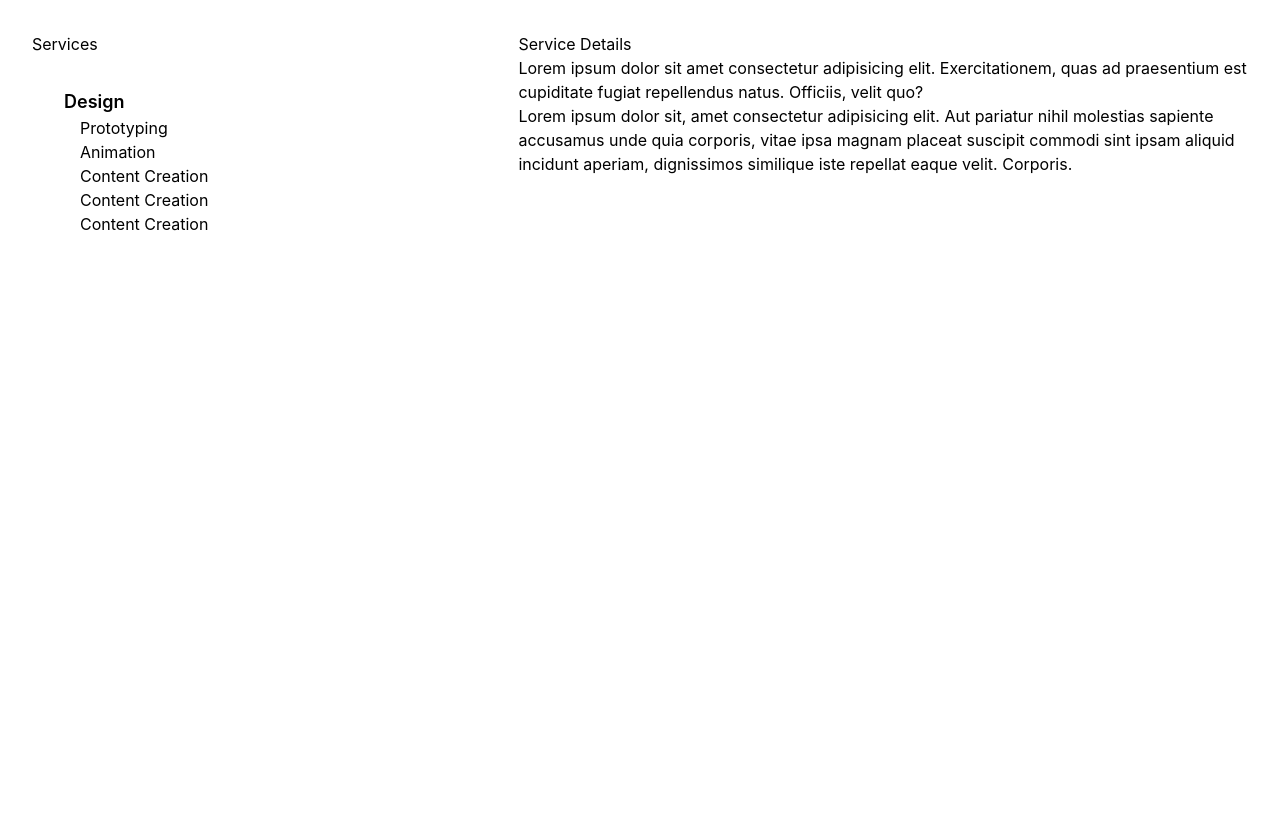
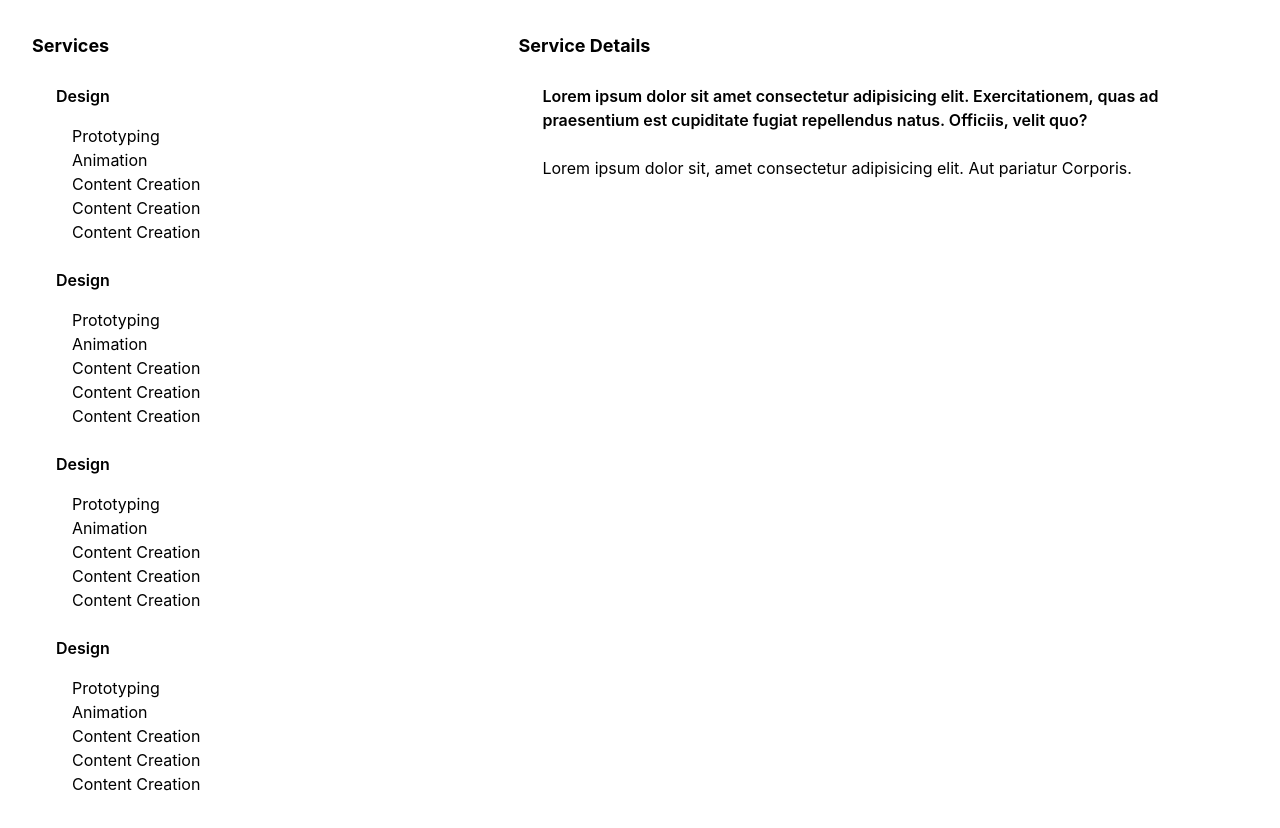
Before and after one commit to salmanahmedx/portfolio-website-react, a React (Create React App) app: page / in a window 1280 px wide. Shown: the top 828 px of the page. Before the commit the page ends 800 px from the top, so only its background shows below. Built offline with nearby package versions, Linux system fonts and the light colour scheme.

Commit message:
Accordion structure complete

```diff
--- a/src/pages/detailsPage/detailsPage.css
+++ b/src/pages/detailsPage/detailsPage.css
@@ -5,6 +5,11 @@
 .service-1,
 .service-2,
 .service-3,
-.service-4 {
-    margin: 2rem;
+.service-4,
+.about-container {
+    margin: 1.5rem;
 }
+
+.subServices {
+    padding-top: 1rem;
+}
--- a/src/pages/detailsPage/detailsPage.js
+++ b/src/pages/detailsPage/detailsPage.js
@@ -4,24 +4,24 @@ import "./detailsPage.css";
 const DetailsPage = () => {
 
     const skillDetails = [{
-        "intro": "lorem2 jdaskjf hjska fskja hfakj hfskajhf kjsahf slkajhf skjlahf sjkahf kjah jkah ljkhakj",
-        "details": "123lroe kjfksdh kfha dskjfhs kjfah kjah fkjah fkjahf kjafh kjlah fjklah jkahkj hakj hjkla hjkah kjah jksah kjah kjsah kjah kh lkjah fkjahjkfl ahkj hfajkh sjklfah fsjklafhf jksahjk hajk hkjsah kjash kjahskj hfsakjls hfkja hkjlahkjl"
+        "intro": "lorem2 jdaskjf hjska fskja hfakj hfskajhf kjsahf slkajhf skjlahf sjkahf kjah jkah ljkhakj lorem2 jdaskjf hjska fskja hfakj hfskajhf kjsahf slkajhf skjlahf sjkahf kjah jkah ljkhakj",
+        "details": "123lroe kjfksdh kfha dskjfhs kjfah kj 123lroe kjfksdh kfha dskjfhs kjfah kjah fkjah fkjahf kjafh kjlah fjklah jkahkj hakj hjkla hjkah kjah jksah kjah kjsah kjah kh lkjah fkjahjkfl ahkj hfajkh sjklfah fsjklafhf jksahjk hajk hkjsah kjash kjahskj hfsakjls hfkja hkjlahkjl ah fkjah fkjahf kjafh kjlah fjklah jkahkj hakj hjkla hjkah kjah jksah kjah kjsah kjah kh lkjah fkjahjkfl ahkj hfajkh sjklfah fsjklafhf jksahjk hajk hkjsah kjash kjahskj hfsakjls hfkja hkjlahkjl"
     },
     {
-        "intro": "lorem2 jdaskjf hjska fskja hfakj hfskajhf kjsahf slkajhf skjlahf sjkahf kjah jkah ljkhakj",
-        "details": "123lroe kjfksdh kfha dskjfhs kjfah kjah fkjah fkjahf kjafh kjlah fjklah jkahkj hakj hjkla hjkah kjah jksah kjah kjsah kjah kh lkjah fkjahjkfl ahkj hfajkh sjklfah fsjklafhf jksahjk hajk hkjsah kjash kjahskj hfsakjls hfkja hkjlahkjl"
+        "intro": "lorem2 jdaskjf hjska fskja hfakj hfskajhf kjsahf slkajhf skjlahf sjkahf kjah jkah ljkhakj lorem2 jdaskjf hjska fskja hfakj hfskajhf kjsahf slkajhf skjlahf sjkahf kjah jkah ljkhakj",
+        "details": "123lroe kjfksdh kfha dskjfhs kjfah kjah fkjah fkjahf kjafh kjlah fjklah jkahkj hakj hjkla hjkah kjah jksah kj123lroe kjfksdh kfha dskjfhs kjfah kjah fkjah fkjahf kjafh kjlah fjklah jkahkj hakj hjkla hjkah kjah jksah kjah kjsah kjah kh lkjah fkjahjkfl ahkj hfajkh sjklfah fsjklafhf jksahjk hajk hkjsah kjash kjahskj hfsakjls hfkja hkjlahkjl ah kjsah kjah kh lkjah fkjahjkfl ahkj hfajkh sjklfah fsjklafhf jksahjk hajk hkjsah kjash kjahskj hfsakjls hfkja hkjlahkjl"
     },
     {
-        "intro": "98f732e iofyiue yf982 yiu2hf io2uy89 fhhy20yf 092",
-        "details": "lroe kjfksdh kfha dskjfhs kjfah kjah fkjah fkjahf kjafh kjlah lorem2 jdaskjf hjska fskja hfakj hfskajhf kjsahf slkajhf skjlahf sjkahf kjah jkah ljkhakj hkjsah kjash kjahskj hfsakjls hfkja hkjlahkjl"
+        "intro": "98f732e iofyiue yf982 yiu2hf io2uy89 fhhy20yf 092 lorem2 jdaskjf hjska fskja hfakj hfskajhf kjsahf slkajhf skjlahf sjkahf kjah jkah ljkhakj",
+        "details": "lroe kjfksdh kfha dskjfh123lroe kjfksdh kfha dskjfhs kjfah kjah fkjah fkjahf kjafh kjlah fjklah jkahkj hakj hjkla hjkah kjah jksah kjah kjsah kjah kh lkjah fkjahjkfl ahkj hfajkh sjklfah fsjklafhf jksahjk hajk hkjsah kjash kjahskj hfsakjls hfkja hkjlahkjls kjfah kjah fkjah fkjahf kjafh kjlah lorem2 jdaskjf hjska fskja hfakj hfskajhf kjsahf slkajhf skjlahf sjkahf kjah jkah ljkhakj hkjsah kjash kjahskj hfsakjls hfkja hkjlahkjl"
     },
     {
-        "intro": "lorem2 jdaskjf hjska fskja hfakj hfskajhf kjsahf slkajhf skjlahf sjkahf kjah jkah ljkhakj",
-        "details": "lroe kjfksdh kfha dskjfhs kjfah kjah fkjah fkjahf kjafh kjlah fjklah jkahkj hakj hjkla hjkah kjah jksah kjah kjsah kjah kh lkjah fkjahjkfl ahkj hfajkh sjklfah fsjklafhf jksahjk hajk hkjsah kjash kjahskj hfsakjls hfkja hkjlahkjl"
+        "intro": "lorem2 jdaskjf hjska fskja hfakj hfskajhf kjsahf slkajhf skjlahf sjkahf kjah jkah ljkhakj lorem2 jdaskjf hjska fskja hfakj hfskajhf kjsahf slkajhf skjlahf sjkahf kjah jkah ljkhakj",
+        "details": "lroe kjfksdh kf123lroe kjfksdh kfha dskjfhs kjfah kjah fkjah fkjahf kjafh kjlah fjklah jkahkj hakj hjkla hjkah kjah jksah kjah kjsah kjah kh lkjah fkjahjkfl ahkj hfajkh sjklfah fsjklafhf jksahjk hajk hkjsah kjash kjahskj hfsakjls hfkja hkjlahkjlha dskjfhs kjfah kjah fkjah fkjahf kjafh kjlah fjklah jkahkj hakj hjkla hjkah kjah jksah kjah kjsah kjah kh lkjah fkjahjkfl ahkj hfajkh sjklfah fsjklafhf jksahjk hajk hkjsah kjash kjahskj hfsakjls hfkja hkjlahkjl"
     },
     {
-        "intro": "98f732e iofyiue yf982 yiu2hf io2uy89 fhhy20yf 092",
-        "details": "lroe kjfksdh kfha dskjfhs kjfah kjah fkjah fkjahf kjafh kjlah lorem2 jdaskjf hjska fskja hfakj hfskajhf kjsahf slkajhf skjlahf sjkahf kjah jkah ljkhakj hkjsah kjash kjahskj hfsakjls hfkja hkjlahkjl"
+        "intro": "98f732e iofyiue yf982 yiu2hf io2uy89 fhhy20yf 092 lorem2 jdaskjf hjska fskja hfakj hfskajhf kjsahf slkajhf skjlahf sjkahf kjah jkah ljkhakj",
+        "details": "lroe kjfksdh kf123lroe kjfksdh kfha dskjfhs kjfah kjah fkjah fkjahf kjafh kjlah fjklah jkahkj hakj hjkla hjkah kjah jksah kjah kjsah kjah kh lkjah fkjahjkfl ahkj hfajkh sjklfah fsjklafhf jksahjk hajk hkjsah kjash kjahskj hfsakjls hfkja hkjlahkjlha dskjfhs kjfah kjah fkjah fkjahf kjafh kjlah lorem2 jdaskjf hjska fskja hfakj hfskajhf kjsahf slkajhf skjlahf sjkahf kjah jkah ljkhakj hkjsah kjash kjahskj hfsakjls hfkja hkjlahkjl"
     }
     ]
 
@@ -59,13 +59,58 @@ const DetailsPage = () => {
         <div className='container flex'>
             {/* service section */}
             <div className="services basis-2/5">
-                <h1 className='animated-services-heading'>Services</h1>
+                <h1 className='animated-services-heading text-lg font-bold'>Services</h1>
 
                 {/* ============================================= single service */}
                 <div className="service-1" onClick={expandServiceList}>
                     <div className="service-1-heading">
                         <div className='collapse-indicator'></div>
-                        <h3 className='heading-1-text text-lg font-semibold'>Design</h3>
+                        <h3 className='heading-1-text font-semibold'>Design</h3>
+                    </div>
+                    <div className="subServices-1 subServices ml-4">
+                        <div className="subService-1" onClick={expandServiceDetails}>Prototyping</div>
+                        <div className="subService-2" onClick={expandServiceDetails}>Animation</div>
+                        <div className="subService-3" onClick={expandServiceDetails}>Content Creation</div>
+                        <div className="subService-4" onClick={expandServiceDetails}>Content Creation</div>
+                        <div className="subService-5" onClick={expandServiceDetails}>Content Creation</div>
+                    </div>
+                </div>
+                {/* =========================================================== */}
+                {/* ============================================= single service */}
+                <div className="service-1" onClick={expandServiceList}>
+                    <div className="service-1-heading">
+                        <div className='collapse-indicator'></div>
+                        <h3 className='heading-1-text font-semibold'>Design</h3>
+                    </div>
+                    <div className="subServices-1 subServices ml-4">
+                        <div className="subService-1" onClick={expandServiceDetails}>Prototyping</div>
+                        <div className="subService-2" onClick={expandServiceDetails}>Animation</div>
+                        <div className="subService-3" onClick={expandServiceDetails}>Content Creation</div>
+                        <div className="subService-4" onClick={expandServiceDetails}>Content Creation</div>
+                        <div className="subService-5" onClick={expandServiceDetails}>Content Creation</div>
+                    </div>
+                </div>
+                {/* =========================================================== */}
+                {/* ============================================= single service */}
+                <div className="service-1" onClick={expandServiceList}>
+                    <div className="service-1-heading">
+                        <div className='collapse-indicator'></div>
+                        <h3 className='heading-1-text font-semibold'>Design</h3>
+                    </div>
+                    <div className="subServices-1 subServices ml-4">
+                        <div className="subService-1" onClick={expandServiceDetails}>Prototyping</div>
+                        <div className="subService-2" onClick={expandServiceDetails}>Animation</div>
+                        <div className="subService-3" onClick={expandServiceDetails}>Content Creation</div>
+                        <div className="subService-4" onClick={expandServiceDetails}>Content Creation</div>
+                        <div className="subService-5" onClick={expandServiceDetails}>Content Creation</div>
+                    </div>
+                </div>
+                {/* =========================================================== */}
+                {/* ============================================= single service */}
+                <div className="service-1" onClick={expandServiceList}>
+                    <div className="service-1-heading">
+                        <div className='collapse-indicator'></div>
+                        <h3 className='heading-1-text font-semibold'>Design</h3>
                     </div>
                     <div className="subServices-1 subServices ml-4">
                         <div className="subService-1" onClick={expandServiceDetails}>Prototyping</div>
@@ -81,9 +126,11 @@ const DetailsPage = () => {
             </div >
             {/* service details section */}
             <div div className="about basis-3/5" onClick={expandServiceList} >
-                <h1 className='animated-about-heading'>Service Details</h1>
-                <h3 className='service-detials-intro'>Lorem ipsum dolor sit amet consectetur adipisicing elit. Exercitationem, quas ad praesentium est cupiditate fugiat repellendus natus. Officiis, velit quo?</h3>
-                <p className='service-details'>Lorem ipsum dolor sit, amet consectetur adipisicing elit. Aut pariatur nihil molestias sapiente accusamus unde quia corporis, vitae ipsa magnam placeat suscipit commodi sint ipsam aliquid incidunt aperiam, dignissimos similique iste repellat eaque velit. Corporis.</p>
+                <h1 className='animated-about-heading text-lg font-bold'>Service Details</h1>
+                <div className="about-container">
+                    <h3 className='service-detials-intro font-semibold mb-6'>Lorem ipsum dolor sit amet consectetur adipisicing elit. Exercitationem, quas ad praesentium est cupiditate fugiat repellendus natus. Officiis, velit quo?</h3>
+                    <p className='service-details'>Lorem ipsum dolor sit, amet consectetur adipisicing elit. Aut pariatur Corporis.</p>
+                </div>
             </div >
 
         </div >
```
